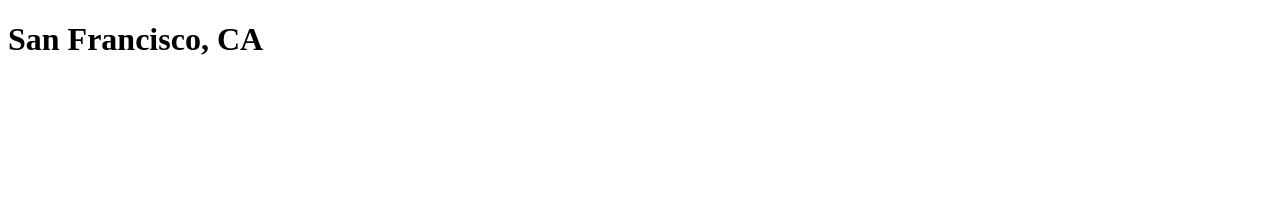
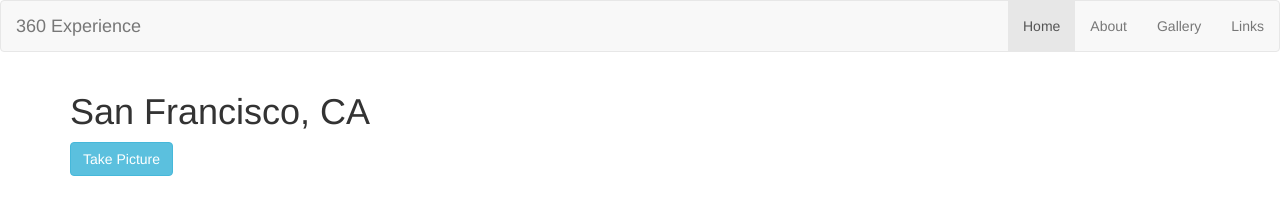
Before and after one commit to thuongho/devweek2016, a plain HTML site: page index.html in a window 1280 px wide. Drawn offline with nearby package versions, Linux system fonts and the light colour scheme; some packages are replaced by stand-ins of ours.

Commit message:
add bootstrap

```diff
--- a/index.html
+++ b/index.html
@@ -8,10 +8,9 @@
   <meta name="viewport" content="width=device-width, initial-scale=1.0">
   <title>360 View Experience</title>
 
-  <!-- load bootstrap cdn -->
-  <link rel="stylesheet" href="//cdnjs.cloudflare.com/ajax/libs/twitter-bootstrap/4.0.0-alpha/js/bootstrap.min.js">
-
-  <!-- stylesheet -->
+  <!-- bootstrap css -->
+  <link rel="stylesheet" href="//maxcdn.bootstrapcdn.com/bootstrap/3.3.5/css/bootstrap.min.css">
+  <link rel="stylesheet" href="//cdnjs.cloudflare.com/ajax/libs/animate.css/3.2.3/animate.min.css">
   <link rel="stylesheet" href="css/style.css">
 
   <!-- load angular cdn -->
@@ -26,6 +25,34 @@
 <body>
 
   <!-- nav bar -->
+  <nav class="navbar navbar-default" role="navigation">
+    <div class="navbar-header">
+      <button type="button" class="navbar-toggle collapsed" data-toggle="collapse" data-target="#nav-links" aria-expanded="false">
+        <span class="sr-only">Toggle navigation</span>
+        <span class="icon-bar"></span>
+        <span class="icon-bar"></span>
+        <span class="icon-bar"></span>
+      </button>
+      <a class="navbar-brand" href="#">360 Experience</a>
+    </div>
+    <!-- collapse section including links -->
+    <div class="collapse navbar-collapse" id="nav-links">
+      <ul class="nav navbar-nav navbar-right">
+        <li class="active">
+          <a href="#cover" class="black">Home</a>
+        </li>
+        <li>
+          <a href="#" class="underline_from_center">About</a>
+        </li>
+        <li>
+          <a href="#" class="underline_from_center">Gallery</a>
+        </li>
+        <li>
+          <a href="#" class="underline_from_center">Links</a>
+        </li>
+      </ul>
+    </div>
+  </nav>
 
   <!-- end of nav bar -->
 
@@ -38,9 +65,6 @@
   <!-- load jquery cdn -->
   <script src="//code.jquery.com/jquery-1.11.3.min.js"></script>
 
-  <!-- load bootstrap cdn -->
-  <script src="//maxcdn.bootstrapcdn.com/bootstrap/3.3.5/js/bootstrap.min.js"></script>
-
   <!-- custom script -->
   <script src="js/app.js"></script>
 
--- a/pages/main.html
+++ b/pages/main.html
@@ -1,5 +1,6 @@
 <div class="row">
   <div class="col-md-6">
     <h1>{{cityName}}</h1>
+    <a href="" class="btn btn-info">Take Picture</a>
   </div>
 </div>
```
